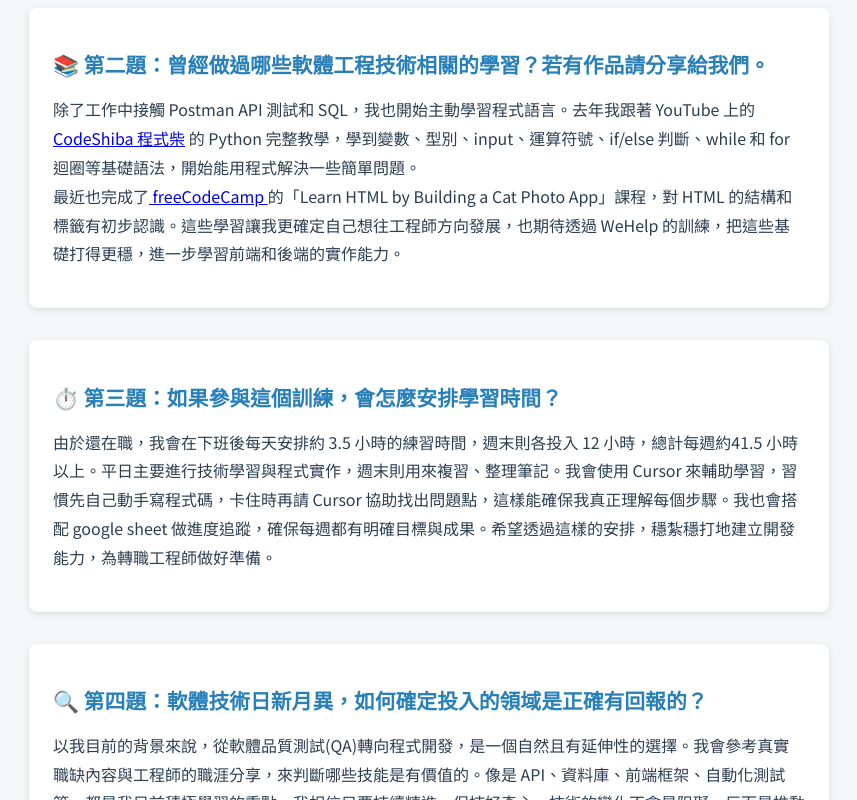
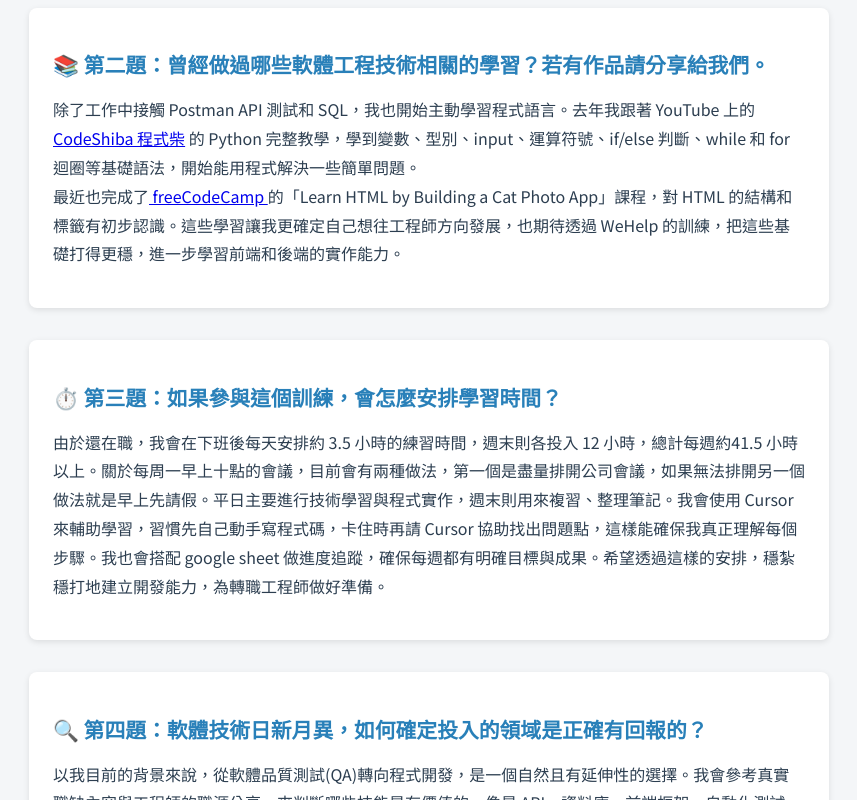
Before and after one commit to AllenSu-yu/wehelp-application, a plain HTML site: page index.html in a window 1280 px wide. Shown: the part 416-1216 px from the top of the page, without its empty margins (211-1068 px from the left). Drawn offline with Linux system fonts and the light colour scheme.

Commit message:
Update index.html

```diff
--- a/index.html
+++ b/index.html
@@ -71,7 +71,7 @@
 
     <section>
       <h2>⏱️ 第三題：如果參與這個訓練，會怎麼安排學習時間？</h2>
-      <p>由於還在職，我會在下班後每天安排約 3.5 小時的練習時間，週末則各投入 12 小時，總計每週約41.5 小時以上。平日主要進行技術學習與程式實作，週末則用來複習、整理筆記。我會使用 Cursor 來輔助學習，習慣先自己動手寫程式碼，卡住時再請 Cursor 協助找出問題點，這樣能確保我真正理解每個步驟。我也會搭配 google sheet 做進度追蹤，確保每週都有明確目標與成果。希望透過這樣的安排，穩紮穩打地建立開發能力，為轉職工程師做好準備。</p>
+      <p>由於還在職，我會在下班後每天安排約 3.5 小時的練習時間，週末則各投入 12 小時，總計每週約41.5 小時以上。關於每周一早上十點的會議，目前會有兩種做法，第一個是盡量排開公司會議，如果無法排開另一個做法就是早上先請假。平日主要進行技術學習與程式實作，週末則用來複習、整理筆記。我會使用 Cursor 來輔助學習，習慣先自己動手寫程式碼，卡住時再請 Cursor 協助找出問題點，這樣能確保我真正理解每個步驟。我也會搭配 google sheet 做進度追蹤，確保每週都有明確目標與成果。希望透過這樣的安排，穩紮穩打地建立開發能力，為轉職工程師做好準備。</p>
     </section>
 
     <section>
```
